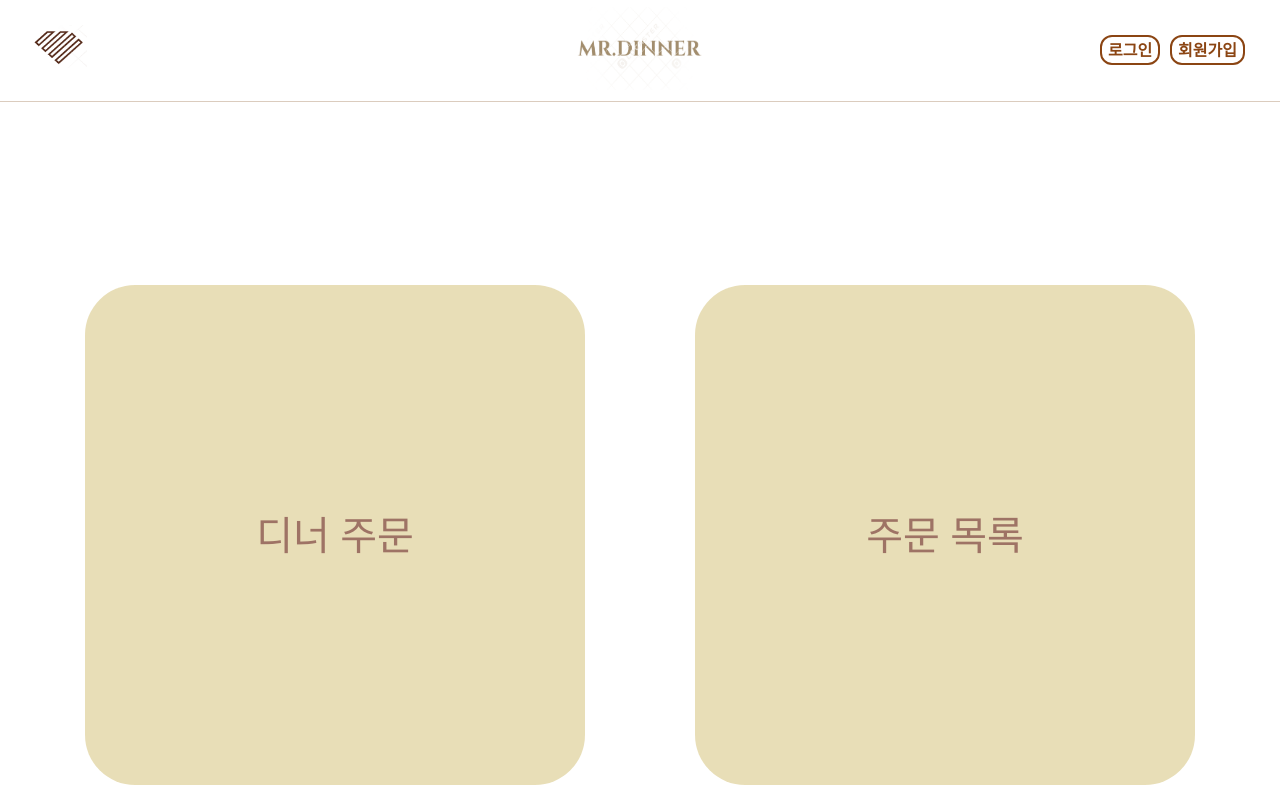
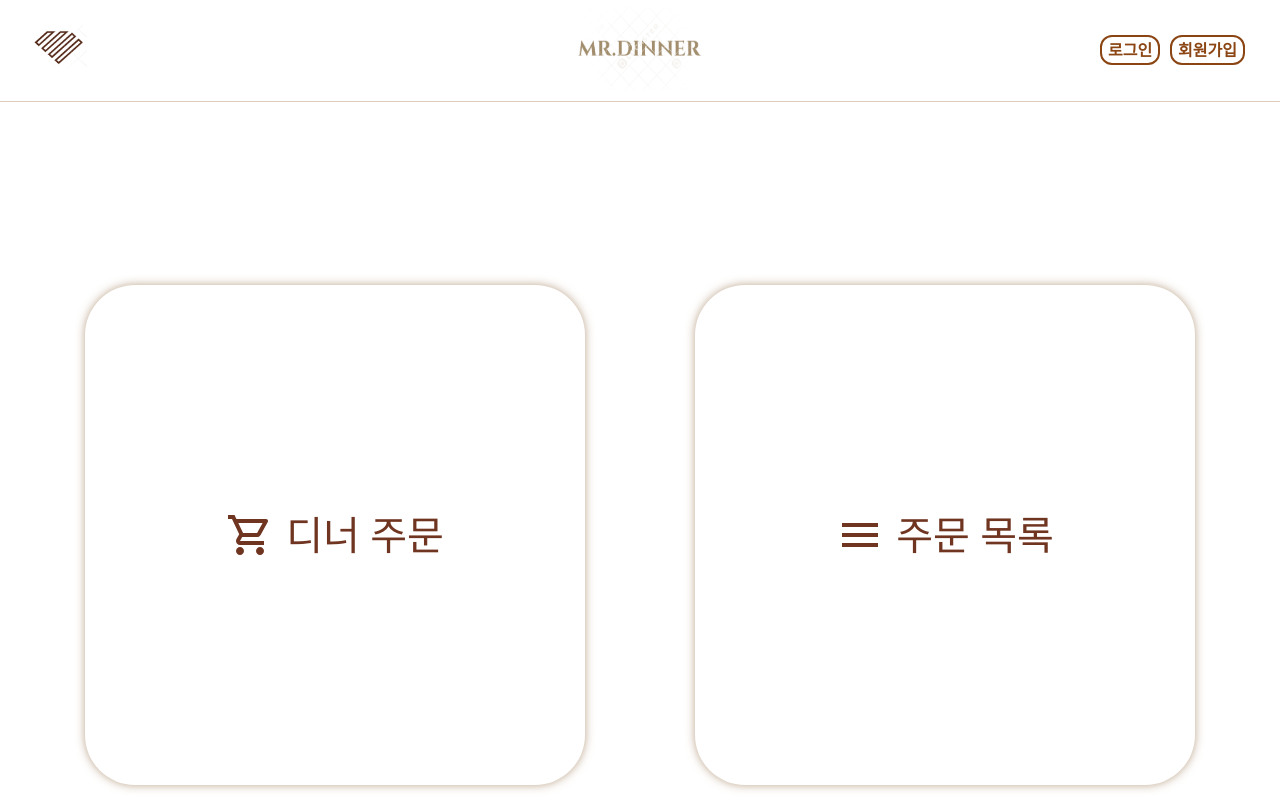
Before and after one commit to sem1308/BACCHUS_FrontEnd, a React (Create React App) app: page / in a window 1280 px wide. Built offline with nearby package versions, Linux system fonts and the light colour scheme.

Commit message:
홈페이지 디자인 변경

```diff
--- a/src/css/App.css
+++ b/src/css/App.css
@@ -58,11 +58,11 @@ svg {
   justify-content : center;
   width: 100%;
   height: 100%;
-  color : #9e7365;
+  color : #703521;
 }
 
 .link:hover{
-  color : #660000;
+  color : #481f01;
 }
 
 ul {
--- a/src/pages/customer/HomePage.js
+++ b/src/pages/customer/HomePage.js
@@ -1,6 +1,9 @@
 import Header from '../../components/Header';
 import styled from 'styled-components';
 import { Link } from 'react-router-dom';
+import { ShoppingCartOutlined } from '@mui/icons-material';
+import { TagFacesOutlined } from '@mui/icons-material';
+import { MenuOutlined } from '@mui/icons-material';
 
 const HomeBlock = styled.div`
     width: 1220px;
@@ -19,13 +22,14 @@ const LinkBlock = styled.div`
     width: 500px;
     height : 500px;
     font-size: 40px;
-    background-color: rgba(227,214,165,0.8);
     border-radius: 10%;
+    border : rgba(158, 125, 90,0.5);
     margin: 55px auto 0;
+    box-shadow : 0 0 10px 0px rgba(158, 125, 90,0.7);
 
     &:hover{
         color : black;
-        background-color: rgba(227,214,165,1);
+        box-shadow : 0 0 20px 0px rgba(158, 125, 90,1);
     }
 `;
 
@@ -35,10 +39,16 @@ function HomePage () {
             <Header/>
             <HomeBlock>
                 <LinkBlock>
-                    <Link className='link' to="/dinner">디너 주문</Link>
+                    <Link className='link' to="/dinner">
+                        <ShoppingCartOutlined style={{ fontSize: '48px', marginRight:'12px'}}/>
+                        디너 주문
+                    </Link>
                 </LinkBlock>
                 <LinkBlock>
-                    <Link className='link' to={`/ordered_list`}>주문 목록</Link>
+                    <Link className='link' to={`/ordered_list`}>
+                        <MenuOutlined style={{ fontSize: '48px', marginRight:'12px'}}/>
+                        주문 목록
+                    </Link>
                 </LinkBlock>
             </HomeBlock>
         </div>
```
